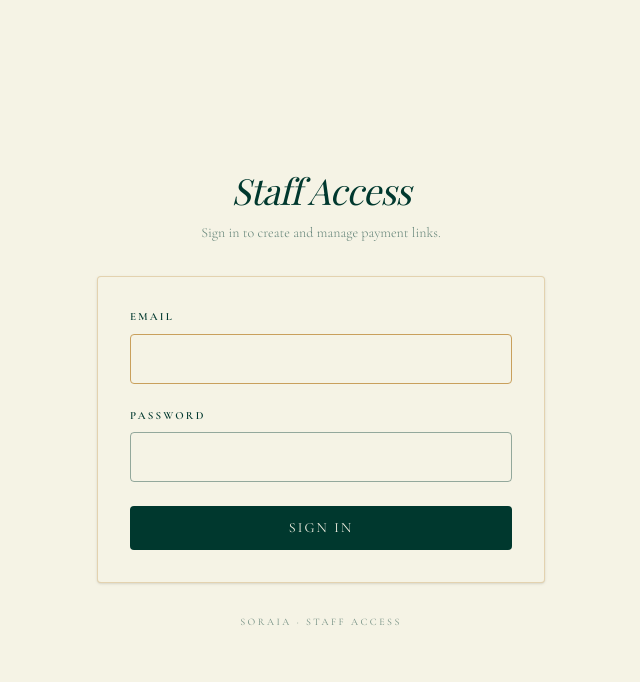
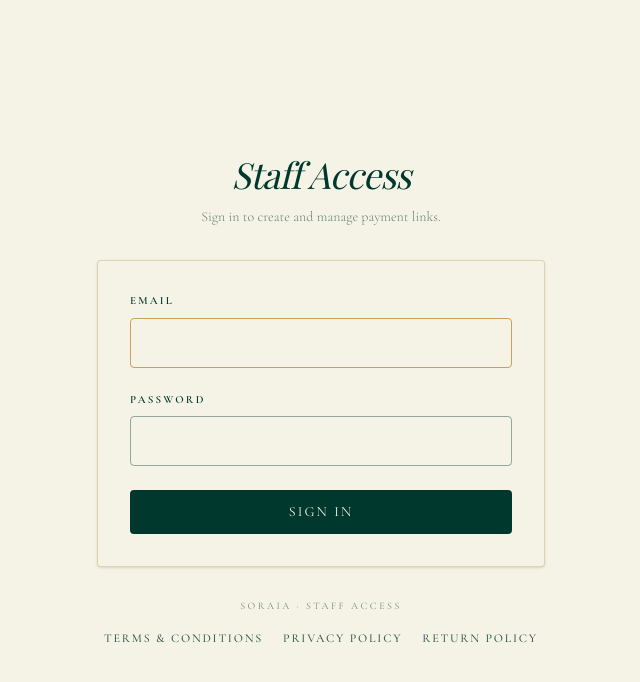
Before and after one commit to ashmay29/Soraia, a Next.js app in the folder apps/kepler/: page /staff/login in a window 1280 px wide. Shown: the top 682 px of the page, without its empty margins (319-959 px from the left). Built offline with nearby package versions, Linux system fonts and the light colour scheme; no server answers; a web font is replaced by a local one.

Commit message:
auth policies

```diff
--- a/apps/kepler/src/components/staff/AuthShell.tsx
+++ b/apps/kepler/src/components/staff/AuthShell.tsx
@@ -1,4 +1,11 @@
 import type { ReactNode } from "react";
+import Link from "next/link";
+
+const POLICY_LINKS: { label: string; tab: string }[] = [
+  { label: "Terms & Conditions", tab: "terms" },
+  { label: "Privacy Policy", tab: "privacy" },
+  { label: "Return Policy", tab: "return-policy" },
+];
 
 /** Centred card used by the login and change-password screens. */
 export default function AuthShell({
@@ -27,6 +34,17 @@ export default function AuthShell({
         <p className="text-primary/55 mt-8 text-center text-[10px] tracking-[0.25em] uppercase">
           Soraia · Staff Access
         </p>
+        <div className="mt-4 flex flex-wrap items-center justify-center gap-x-5 gap-y-2">
+          {POLICY_LINKS.map((policy) => (
+            <Link
+              key={policy.tab}
+              href={`/legal?tab=${policy.tab}`}
+              className="text-primary/80 hover:text-primary text-xs font-medium tracking-[0.15em] uppercase underline-offset-4 transition-colors hover:underline"
+            >
+              {policy.label}
+            </Link>
+          ))}
+        </div>
       </div>
     </main>
   );
```
